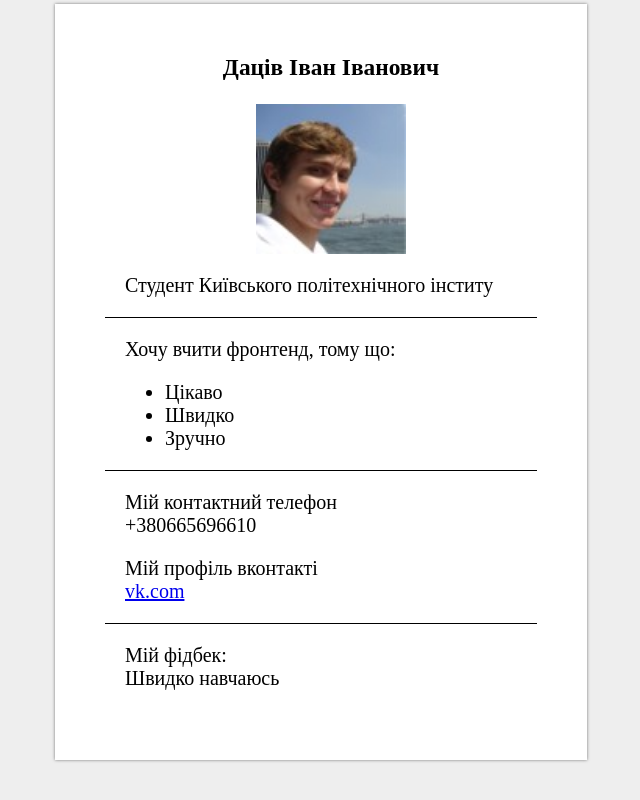
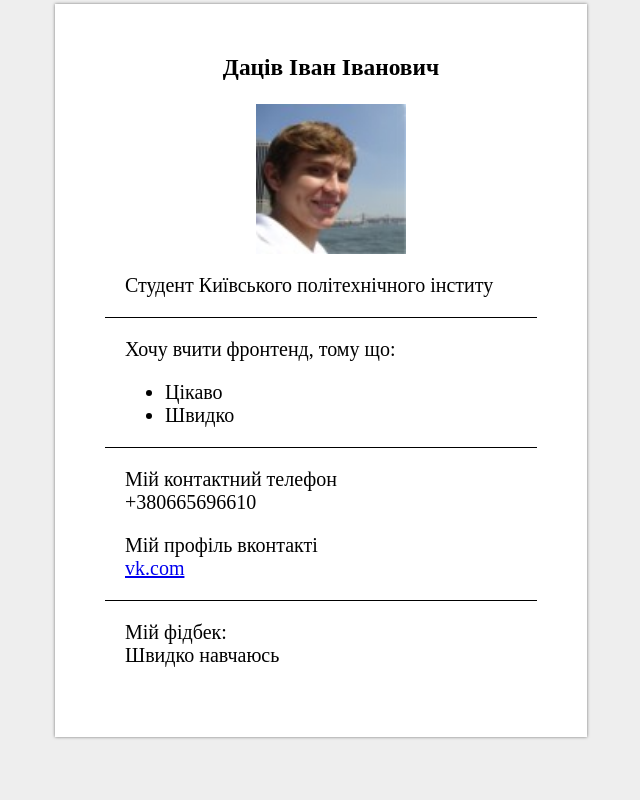
Before and after one commit to molodshiy/vanok1993.github.io, a plain HTML site: page index.html in a window 1280 px wide. Shown: the whole page, without its empty margins (319-959 px from the left). Drawn offline with Linux system fonts and the light colour scheme.

Commit message:
First project about myself.

```diff
--- a/index.html
+++ b/index.html
@@ -17,7 +17,6 @@
         <ul>
             <li>Цікаво</li>
             <li>Швидко</li>
-            <li>Зручно</li>
         </ul>
     </div>
 
```
